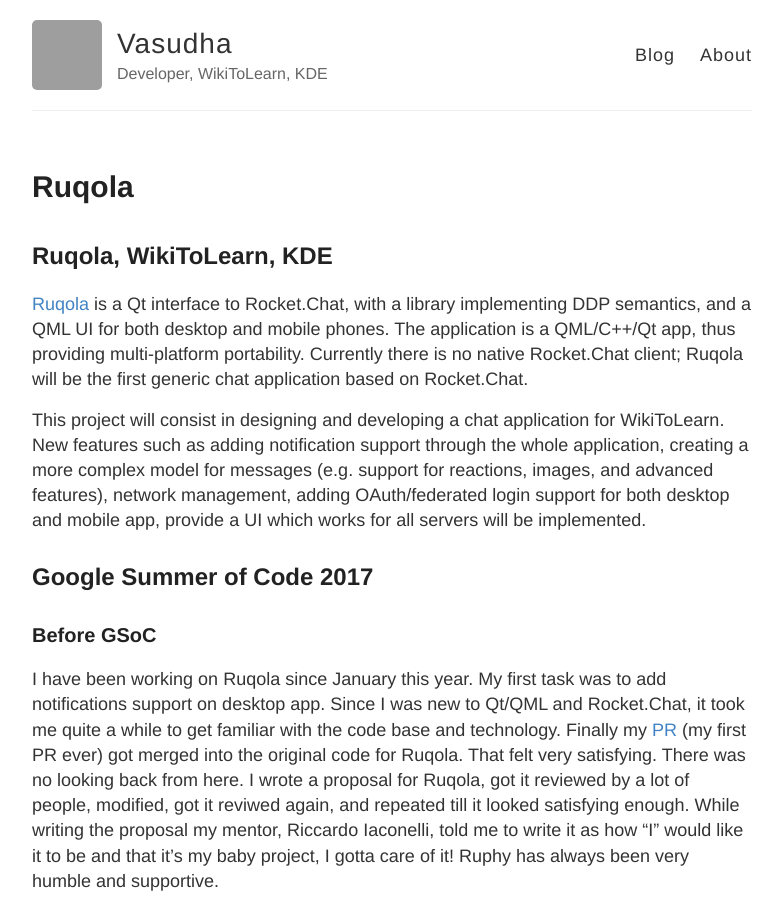
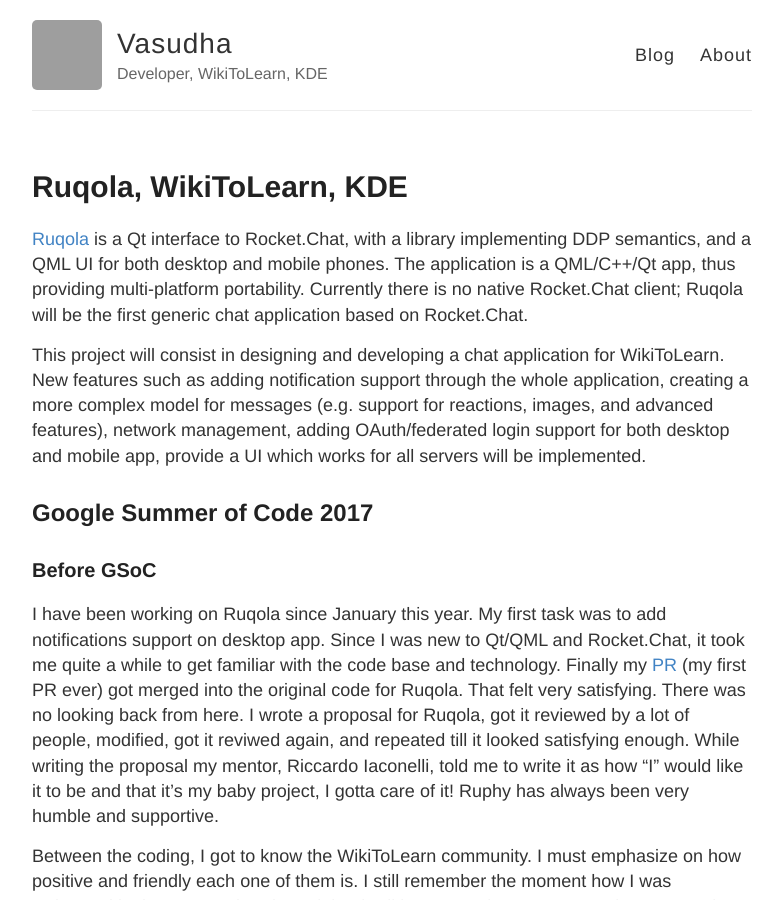
Before and after one commit to VasudhaMathur/VasudhaMathur.github.io, a Jekyll site: the page built from index.md, in a window 1280 px wide and 900 px high. Shown: the whole window, without its empty margins (248-1030 px from the left). Built offline with Jekyll 4.4.1, drawn with Linux system fonts in a browser that asks for light colours; grey boxes are pictures that could not be loaded.

Commit message:
Update index.md

```diff
--- a/index.md
+++ b/index.md
@@ -1,8 +1,7 @@
 ---
 layout: post
-title: Ruqola
+title: Ruqola, WikiToLearn, KDE
 ---
-## Ruqola, WikiToLearn, KDE
 
 [Ruqola](https://github.com/WikiToLearn/Ruqola) is a Qt interface to Rocket.Chat, with a library implementing DDP semantics, and a QML UI for both desktop and mobile phones. The application is a QML/C++/Qt app, thus providing multi-platform portability. Currently there is no native Rocket.Chat client; Ruqola will be the first generic chat application based on Rocket.Chat.
 
```
